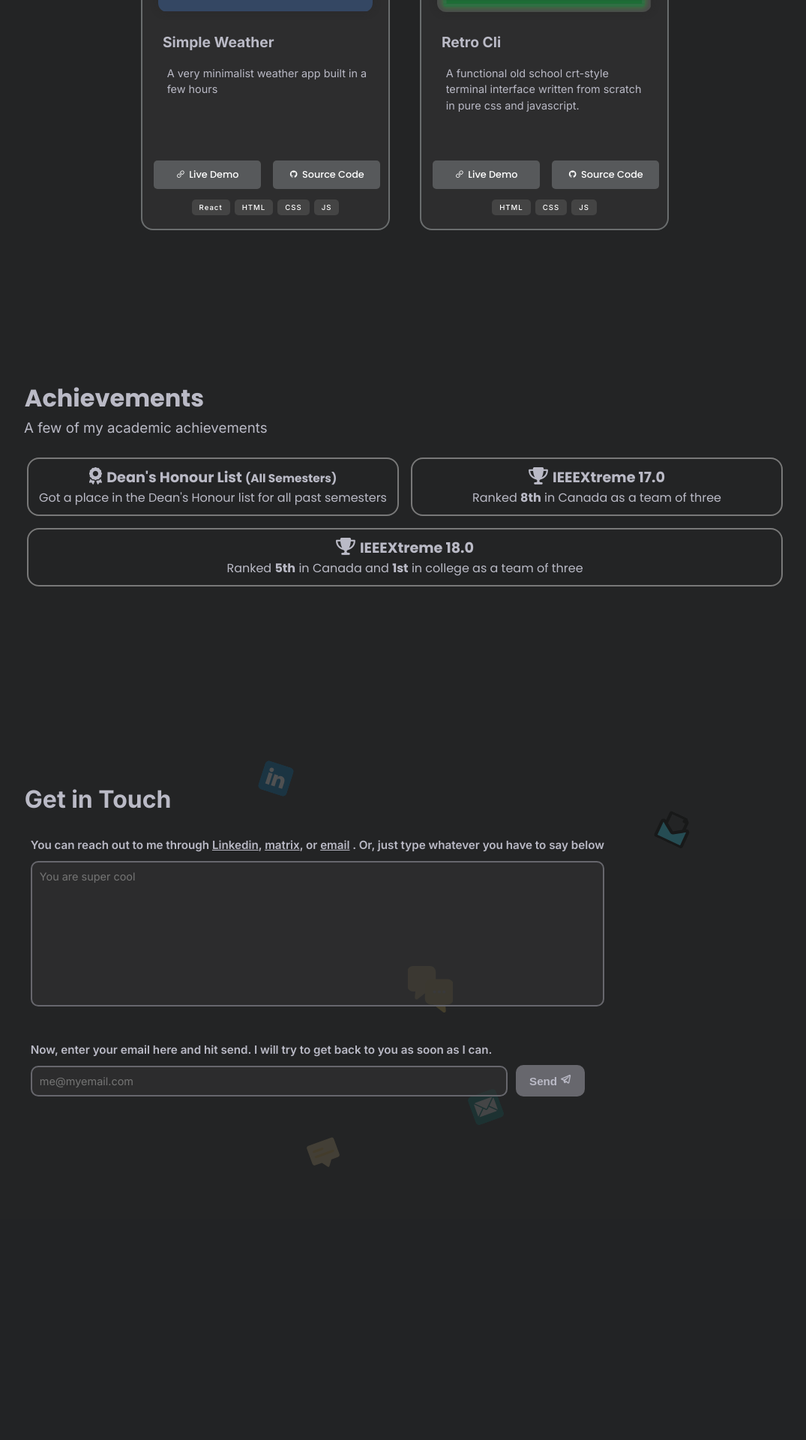
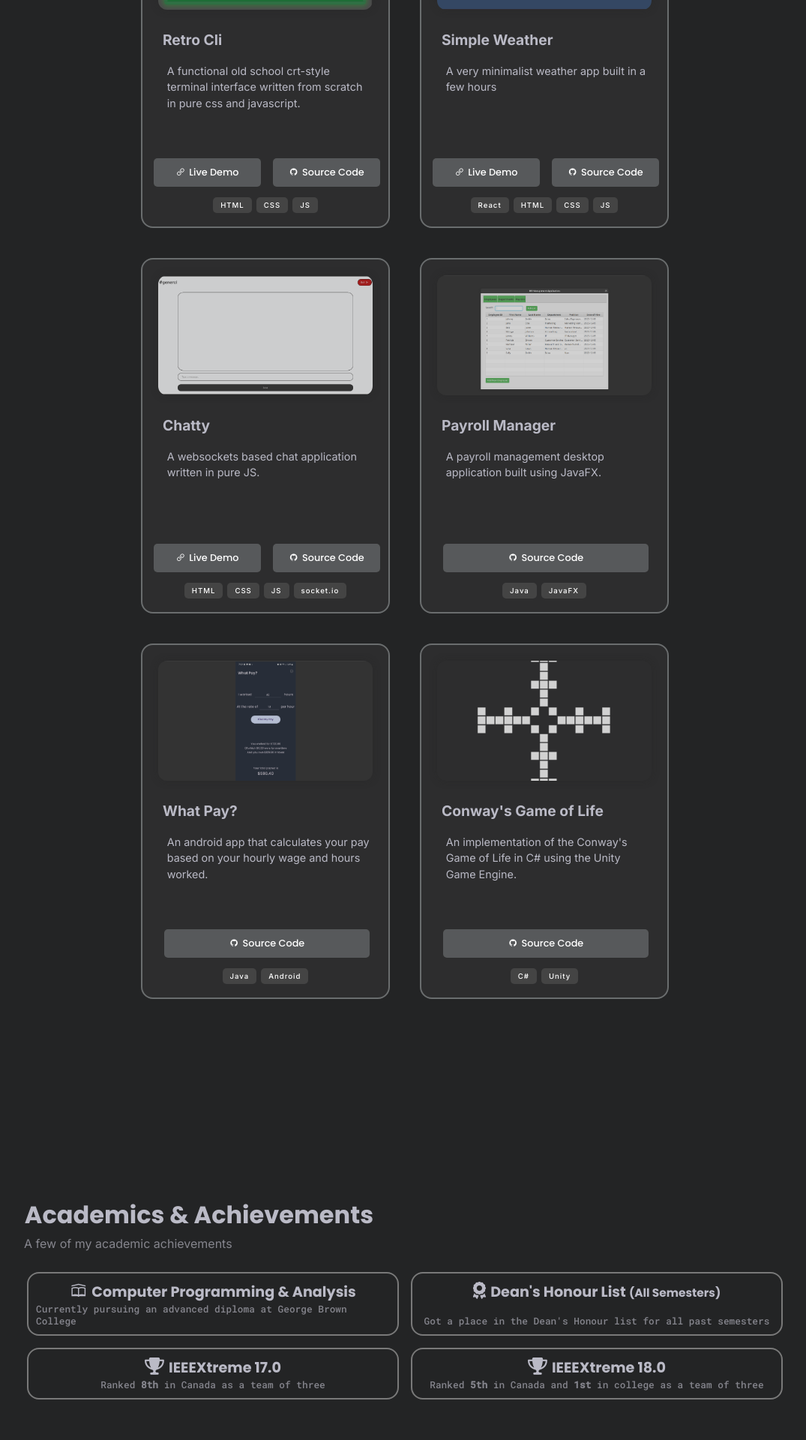
Before and after one commit to JoseBritto/JoseBritto.github.io, a PHP site: page / in a window 1280 px wide. Shown: the part 1760-3680 px from the top of the page at 75% size, without its empty margins (100-1175 px from the left). Before the commit the page ends 3316 px from the top, so only its background shows below. Run offline with PHP 8.4, Linux system fonts and the light colour scheme.

Commit message:
Revised for capstone

```diff
--- a/assets/css/achievements.css
+++ b/assets/css/achievements.css
@@ -1,5 +1,9 @@
 #achievements{
-    margin-top: 20vh;
+    padding-top: 28vh;
+
+    min-height: 60vh;
+
+    position: relative;
 
     display: flex;
     align-items: center;
@@ -45,6 +49,12 @@
             color: unset;
         }
     }
+
+    .academic-card .subtitle{
+        font-size: 0.8em;
+        color: #85858d;
+        font-family: 'Roboto Mono', monospace;
+    }
 }
 
 @media screen and (max-width: 768px){
--- a/assets/css/global.css
+++ b/assets/css/global.css
@@ -52,6 +52,12 @@ a:active{
     display: none !important;
 }
 
+h3.subtitle {
+    font-size: 1em;
+    color: #85858d;
+    font-family: 'Roboto Mono', monospace;
+}
+
 @media only screen and (max-width: 600px) {
     .no-mobile{
         display: none !important;
--- a/index.html
+++ b/index.html
@@ -21,6 +21,7 @@
     <link rel="stylesheet" href="assets/css/global.css">
     <link rel="stylesheet" href="assets/css/header.css">
     <link rel="stylesheet" href="assets/css/mainv2.css">
+    <link rel="stylesheet" href="assets/css/aboutv2.css">
 
     <link href="https://fonts.googleapis.com/css2family=Roboto+Mono:wght@500&display=swap" rel="stylesheet">
     <link href="https://fonts.googleapis.com/css2?family=Kalam:wght@700&display=swap" rel="stylesheet">
@@ -55,14 +56,22 @@
         <div class="right">
             <section class="my-title">
                 <h1>Jose Britto Saaji</h1>
-                <h2>Software Developer</h2>
+                <h2 class="subtitle">Software Developer</h2>
 
-                <p>Hello there! I am a software developer with a passion for building things that make a difference. Currently pursuing an adv. diploma at George Brown College,
+                <p>
+                    Hello there! I am a software developer with a passion for building things that make a difference. Currently pursuing an advanced diploma at George Brown College,
                     I have experience with building web applications, desktop applications, and games. I am also a huge fan of open source software and have contributed to a few projects.
-                    I am always looking for new opportunities to learn and grow. </p>
+                </p>
             </section>
 
             <section class="socials">
+
+                <!--<button class="btn-resume" onclick="open_url('https://britto.tech/resume.pdf')">
+                    <span>
+                        <svg xmlns="http://www.w3.org/2000/svg" height="20px" viewBox="0 -960 960 960" width="20px" fill="#babac6"><path d="M336-240h288v-72H336v72Zm0-144h288v-72H336v72ZM263.72-96Q234-96 213-117.15T192-168v-624q0-29.7 21.15-50.85Q234.3-864 264-864h312l192 192v504q0 29.7-21.16 50.85Q725.68-96 695.96-96H263.72ZM528-624v-168H264v624h432v-456H528ZM264-792v189-189 624-624Z"/></svg>
+                    </span>
+                    <span>Download Resume</span>
+                </button>-->
                 <a href="https://github.com/JoseBritto/" target="_blank">
                     <i class="lab la-github"></i>
                      <span>Github</span>
@@ -70,14 +79,19 @@
                 <a href="https://www.linkedin.com/in/josebrittosaaji/" target="_blank">
                     <i class="lab la-linkedin"></i>
                     <span>Linkedin</span>
-                </a>
+                </a><!--
                 <a href="https://matrix.to/#/@josebritto:matrix.org" target="_blank">
                     <i class="las la-comments"></i>
                     <span>Matrix</span>
-                </a>
+                </a>-->
                 <a href="mailto:jose@britto.tech">
                     <i class="las la-envelope"></i>
                     <span>Email</span>
+                </a>
+
+                <a href="/resume.pdf" target="_blank">
+                    <i class="la la-download"></i>
+                    <span>Download Resume</span>
                 </a>
             </section>
         </div>
@@ -89,15 +103,38 @@
 </main>
 
 
+<!--<div id="about">
+    <div class="left">
+        <div class="dp">
+            <img height="70" src="assets/img/github-profile.jpg" alt="Jose Britto Saaji">
+        </div>
+    </div>
+    <div class="right">
+        <section class="main-section-title">
+            <h2 class="title">About Me</h2>
+            <h3 class="subtitle">Some things you might want to know about me</h3>
+        </section>
+        <div class="about-content">
+
+            Hello Again, Britto here.
+        </div>
+        &lt;!&ndash;<div class="skills">
+            <a class="skill" href="" target="_blank">
+                <span>C#</span>
+            </a>
+        </div>&ndash;&gt;
+    </div>
+</div>-->
 
 <div id="projects-bg">
     <div id="projects">
         <section class="main-section-title">
             <h2>Projects</h2>
-            <h3>Some awesome projects that I worked on</h3>
+            <h3 class="subtitle">Some awesome projects that I worked on</h3>
         </section>
 
         <div id="projects-display">
+
             <div class="project-card-v2">
                 <div class="preview">
                     <img src="assets/img/denaro-cropped.png" alt="Denaro" height="160">
@@ -144,6 +181,27 @@
 
             <div class="project-card-v2">
                 <div class="preview">
+                    <img src="assets/img/cli.png" alt="Shorty" height="160"> <!--style="border: solid 2px #222222; box-shadow: #000000 0 0 4px 2px"-->
+                </div>
+
+                <div class="text">
+                    <h3>Retro Cli</h3>
+                    <p>A functional old school crt-style terminal interface written from scratch in pure css and javascript.</p>
+                </div>
+                <div class="links">
+                    <a href="https://cli.britto.tech" target="_blank"> <i class="las la-link"></i> Live Demo</a>
+                    <a href="https://github.com/JoseBritto/Retro-Cli" target="_blank"> <i class="lab la-github"></i>Source Code</a>
+                </div>
+
+                <div class="tags">
+                    <span class="tag">HTML</span>
+                    <span class="tag">CSS</span>
+                    <span class="tag">JS</span>
+                </div>
+            </div>
+
+            <div class="project-card-v2">
+                <div class="preview">
                     <img src="assets/img/simple-weather.png" alt="Shorty" height="160" style="border-color: #20202A;">
                 </div>
 
@@ -163,59 +221,106 @@
                     <span class="tag">JS</span>
                 </div>
             </div>
+
             <div class="project-card-v2">
                 <div class="preview">
-                    <img src="assets/img/cli.png" alt="Shorty" height="160"> <!--style="border: solid 2px #222222; box-shadow: #000000 0 0 4px 2px"-->
+                    <img src="assets/img/chatty.png" alt="Shorty" height="160"> <!--style="border: solid 2px #222222; box-shadow: #000000 0 0 4px 2px"-->
                 </div>
 
                 <div class="text">
-                    <h3>Retro Cli</h3>
-                    <p>A functional old school crt-style terminal interface written from scratch in pure css and javascript.</p>
+                    <h3>Chatty</h3>
+                    <p>A websockets based chat application written in pure JS.</p>
                 </div>
                 <div class="links">
-                    <a href="https://cli.britto.tech" target="_blank"> <i class="las la-link"></i> Live Demo</a>
-                    <a href="https://github.com/JoseBritto/Retro-Cli" target="_blank"> <i class="lab la-github"></i>Source Code</a>
+                    <a href="https://labtest1.comp3133.britto.tech/" target="_blank"> <i class="las la-link"></i> Live Demo</a>
+                    <a href="https://github.com/JoseBritto/101416601_lab_test1_chat_app" target="_blank"> <i class="lab la-github"></i>Source Code</a>
                 </div>
 
                 <div class="tags">
                     <span class="tag">HTML</span>
                     <span class="tag">CSS</span>
                     <span class="tag">JS</span>
+                    <span class="tag">socket.io</span>
                 </div>
-            </div><!--
+            </div>
             <div class="project-card-v2">
                 <div class="preview">
-                    <img src="assets/img/Conways_firework.gif" alt="Shorty" height="160"> &lt;!&ndash;style="border: solid 2px #222222; box-shadow: #000000 0 0 4px 2px"&ndash;&gt;
+                    <img src="assets/img/payroll.png" alt="Shorty" height="160"> <!--style="border: solid 2px #222222; box-shadow: #000000 0 0 4px 2px"-->
                 </div>
 
                 <div class="text">
-                    <h3>Game Of Life</h3>
-                    <p>Recreation of the "Game Of Life" by John Conway</p>
+                    <h3>Payroll Manager</h3>
+                    <p>A payroll management desktop application built using JavaFX.</p>
                 </div>
                 <div class="links">
-                    &lt;!&ndash; <a href="https://github.com/JoseBritto/Shorty" target="_blank"><i class="lab la-github"></i> Source Code</a>&ndash;&gt;
-                    <a href="https://github.com/JoseBritto/Game-of-Life" target="_blank"> <i class="lab la-github"></i> View Source Code</a>
+                   <a href="https://github.com/JoseBritto/HRManagementApp" target="_blank"> <i class="lab la-github"></i>Source Code</a>
                 </div>
 
                 <div class="tags">
+                    <span class="tag">Java</span>
+                    <span class="tag">JavaFX</span>
+                </div>
+            </div>
+            <div class="project-card-v2">
+                <div class="preview">
+                    <img src="assets/img/what-pay.png" alt="Shorty" height="160"> <!--style="border: solid 2px #222222; box-shadow: #000000 0 0 4px 2px"-->
+                </div>
+
+                <div class="text">
+                    <h3>What Pay?</h3>
+                    <p>An android app that calculates your pay based on your hourly wage and hours worked.</p>
+                </div>
+                <div class="links">
+                   <a href="https://github.com/JoseBritto/PayCalculator" target="_blank"> <i class="lab la-github"></i>Source Code</a>
+                </div>
+
+                <div class="tags">
+                    <span class="tag">Java</span>
+                    <span class="tag">Android</span>
+                </div>
+            </div>
+            <div class="project-card-v2">
+                <div class="preview">
+                    <img src="assets/img/Conways_firework.gif" alt="Shorty" height="160"> <!--style="border: solid 2px #222222; box-shadow: #000000 0 0 4px 2px"-->
+                </div>
+
+                <div class="text">
+                    <h3>Conway's Game of Life</h3>
+                    <p>An implementation of the Conway's Game of Life in C# using the Unity Game Engine.</p>
+                </div>
+                <div class="links">
+                   <a href="https://github.com/JoseBritto/Game-of-Life" target="_blank"> <i class="lab la-github"></i>Source Code</a>
+                </div>
+
+                <div class="tags">
+                    <span class="tag">C#</span>
                     <span class="tag">Unity</span>
-                    <span class="tag">C#</span>
                 </div>
-            </div>-->
+            </div>
 
         </div>
     </div>
 </div>
 
 
-
 <div id="achievements">
     <section class="main-section-title">
-        <h2>Achievements </h2>
-        <h3>A few of my academic achievements</h3>
+        <h2>Academics & Achievements</h2>
+        <h3 class="subtitle">A few of my academic achievements</h3>
     </section>
     <section class="cards">
-        <div class="academic-card" onclick="open_url('https://www.linkedin.com/in/josebrittosaaji/#honors_and_awards')">
+        <div class="academic-card" onclick="open_url('https://www.georgebrown.ca/programs/computer-programming-and-analysis-program-t177/')">
+            <div class="header">
+                <span class="title">
+                    <span>
+                        <i style="font-size: 1.2em; margin-right: 2px; margin-bottom: -3px;" class="la la-school"></i>
+                        Computer Programming & Analysis</span>
+                    </span>
+                </span>
+            </div>
+            <span class="subtitle">Currently pursuing an advanced diploma at George Brown College</span>
+        </div>
+        <div class="academic-card" onclick="open_url('https://www.linkedin.com/in/josebrittosaaji/details/honors/')">
             <div class="header">
                 <span class="title">
                     <span>
@@ -228,7 +333,7 @@
         </div>
 
 
-        <div class="academic-card" onclick="open_url('https://ieeextreme.org/ieeextreme-17-0-ranking/')">
+        <div class="academic-card" onclick="open_url('https://www.linkedin.com/in/josebrittosaaji/details/honors/')">
             <div class="header">
                 <span class="title">
                     <span>
@@ -239,7 +344,7 @@
             </div>
             <span class="subtitle">Ranked <strong>8th</strong> in Canada as a team of three</span>
         </div>
-        <div class="academic-card" onclick="open_url('https://ieeextreme.org/ieeextreme-18/')">
+        <div class="academic-card" onclick="open_url('https://www.linkedin.com/in/josebrittosaaji/details/honors/')">
             <div class="header">
                 <span class="title">
                     <span>
@@ -252,7 +357,6 @@
         </div>
     </section>
 </div>
-
 
 
 <div id="contact">
```
Also changed, not shown: assets/css/aboutv2.css (+74 -0 lines), assets/css/mainv2.css (+33 -0 lines), assets/img/chatty.png (added), assets/img/payroll.png (added), assets/img/what-pay.png (added). Lines whose indentation alone changed are shown as unchanged.
